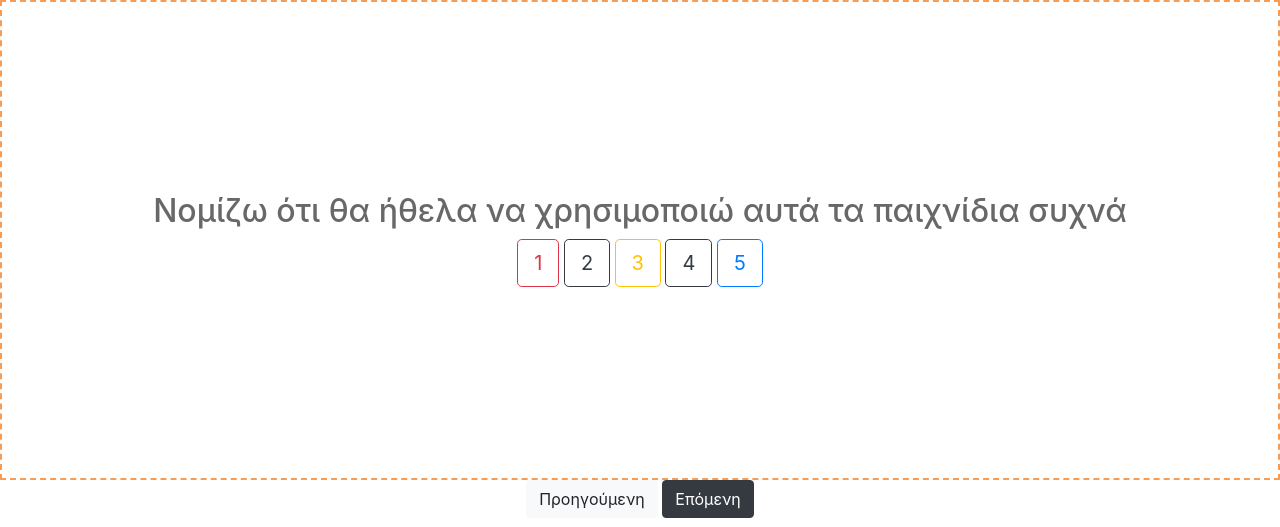
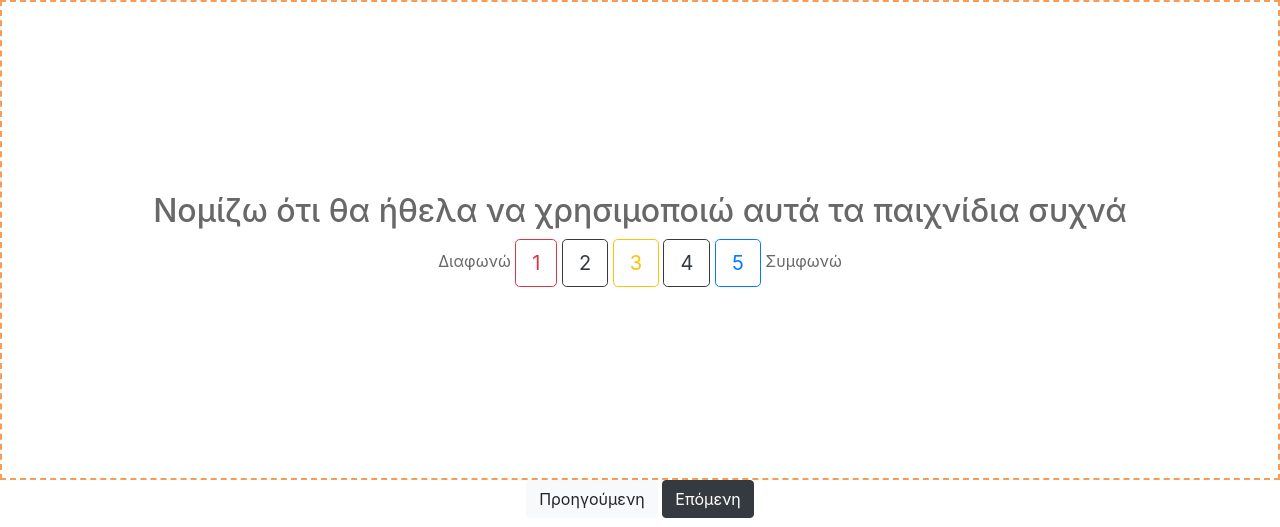
Before and after one commit to thodorispalios/php-register-login-system, a PHP site: page /evaluation.php in a window 1280 px wide. Shown: the part 56-583 px from the top of the page. Run offline with PHP 8.4, Linux system fonts and the light colour scheme.

Commit message:
Evaluation Polishing

```diff
--- a/evaluation.php
+++ b/evaluation.php
@@ -47,85 +47,105 @@
                         <!-- Questionaire in the form of a slideshow -->
                         <div class="mySlides">
                             <h2>Νομίζω ότι θα ήθελα να χρησιμοποιώ αυτά τα παιχνίδια συχνά</h2>
+                            Διαφωνώ
                             <button type="button" class="btn btn-outline-danger btn-lg">1</button>
                             <button type="button" class="btn btn-outline-dark btn-lg">2</button>
                             <button type="button" class="btn btn-outline-warning btn-lg">3</button>
                             <button type="button" class="btn btn-outline-dark btn-lg">4</button>
                             <button type="button" class="btn btn-outline-primary btn-lg">5</button>
+                            Συμφωνώ
                         </div>
                         <div class="mySlides">
                             <h2>Βρήκα αυτά τα παιχνίδια αδικαιολόγητα περίπλοκα</h2>
+                            Διαφωνώ
                             <button type="button" class="btn btn-outline-danger btn-lg">1</button>
                             <button type="button" class="btn btn-outline-dark btn-lg">2</button>
                             <button type="button" class="btn btn-outline-warning btn-lg">3</button>
                             <button type="button" class="btn btn-outline-dark btn-lg">4</button>
                             <button type="button" class="btn btn-outline-primary btn-lg">5</button>
+                            Συμφωνώ
                         </div>
                         <div class="mySlides">
                             <h2>Σκέφτηκα ότι αυτά τα παιχνίδια ήταν εύκολα στη χρήση</h2>
+                            Διαφωνώ
                             <button type="button" class="btn btn-outline-danger btn-lg">1</button>
                             <button type="button" class="btn btn-outline-dark btn-lg">2</button>
                             <button type="button" class="btn btn-outline-warning btn-lg">3</button>
                             <button type="button" class="btn btn-outline-dark btn-lg">4</button>
                             <button type="button" class="btn btn-outline-primary btn-lg">5</button>
+                            Συμφωνώ
                         </div>
                         <div class="mySlides">
                             <h2>Νομίζω ότι θα χρειαστώ βοήθεια από κάποιον ειδικό για να μπορέσω να χρησιμοποιήσω αυτά τα
                             παιχνίδια</h2>
+                            Διαφωνώ
                             <button type="button" class="btn btn-outline-danger btn-lg">1</button>
                             <button type="button" class="btn btn-outline-dark btn-lg">2</button>
                             <button type="button" class="btn btn-outline-warning btn-lg">3</button>
                             <button type="button" class="btn btn-outline-dark btn-lg">4</button>
                             <button type="button" class="btn btn-outline-primary btn-lg">5</button>
+                            Συμφωνώ
                         </div>
                         <div class="mySlides">
                             <h2>Βρήκα τις διάφορες λειτουργίες σ’ αυτά τα παιχνίδια καλά ενσωματωμένες</h2>
+                            Διαφωνώ
                             <button type="button" class="btn btn-outline-danger btn-lg">1</button>
                             <button type="button" class="btn btn-outline-dark btn-lg">2</button>
                             <button type="button" class="btn btn-outline-warning btn-lg">3</button>
                             <button type="button" class="btn btn-outline-dark btn-lg">4</button>
                             <button type="button" class="btn btn-outline-primary btn-lg">5</button>
+                            Συμφωνώ
                         </div>
                         <div class="mySlides">
                             <h2>Σκέφτηκα ότι υπήρχε μεγάλη ασυνέπεια στη λειτουργία των παιχνιδιών</h2>
+                            Διαφωνώ
                             <button type="button" class="btn btn-outline-danger btn-lg">1</button>
                             <button type="button" class="btn btn-outline-dark btn-lg">2</button>
                             <button type="button" class="btn btn-outline-warning btn-lg">3</button>
                             <button type="button" class="btn btn-outline-dark btn-lg">4</button>
                             <button type="button" class="btn btn-outline-primary btn-lg">5</button>
+                            Συμφωνώ
                         </div>
                         <div class="mySlides">
                             <h2>Φαντάζομαι ότι οι περισσότεροι άνθρωποι θα μάθουν να χρησιμοποιούν αυτά τα παιχνίδια πολύ
                             γρήγορα</h2>
+                            Διαφωνώ
                             <button type="button" class="btn btn-outline-danger btn-lg">1</button>
                             <button type="button" class="btn btn-outline-dark btn-lg">2</button>
                             <button type="button" class="btn btn-outline-warning btn-lg">3</button>
                             <button type="button" class="btn btn-outline-dark btn-lg">4</button>
                             <button type="button" class="btn btn-outline-primary btn-lg">5</button>
+                            Συμφωνώ
                         </div>
                         <div class="mySlides">
                             <h2>Βρήκα αυτά τα παιχνίδια πολύ δύσκολα/περίπλοκα στη χρήση</h2>
+                            Διαφωνώ
                             <button type="button" class="btn btn-outline-danger btn-lg">1</button>
                             <button type="button" class="btn btn-outline-dark btn-lg">2</button>
                             <button type="button" class="btn btn-outline-warning btn-lg">3</button>
                             <button type="button" class="btn btn-outline-dark btn-lg">4</button>
                             <button type="button" class="btn btn-outline-primary btn-lg">5</button>
+                            Συμφωνώ
                         </div>
                         <div class="mySlides">
                             <h2>Ένιωσα πολύ σίγουρος/η χρησιμοποιώντας αυτά τα παιχνίδια</h2>
+                            Διαφωνώ
                             <button type="button" class="btn btn-outline-danger btn-lg">1</button>
                             <button type="button" class="btn btn-outline-dark btn-lg">2</button>
                             <button type="button" class="btn btn-outline-warning btn-lg">3</button>
                             <button type="button" class="btn btn-outline-dark btn-lg">4</button>
                             <button type="button" class="btn btn-outline-primary btn-lg">5</button>
+                            Συμφωνώ
                         </div>
                         <div class="mySlides">
                             <h2>Χρειάστηκε να μάθω πολλά πράγματα πριν να μπορέσω να ξεκινήσω με αυτά τα παιχνίδια</h2>
+                            Διαφωνώ
                             <button type="button" class="btn btn-outline-danger btn-lg">1</button>
                             <button type="button" class="btn btn-outline-dark btn-lg">2</button>
                             <button type="button" class="btn btn-outline-warning btn-lg">3</button>
                             <button type="button" class="btn btn-outline-dark btn-lg">4</button>
                             <button type="button" class="btn btn-outline-primary btn-lg">5</button>
+                            Συμφωνώ
                         </div>
                     </div>
                 </div>
--- a/settings.php
+++ b/settings.php
@@ -101,6 +101,9 @@
                         <input class="form-control" type="text" name="city" placeholder="Πόλη" required>
                         <hr class="mb-3">
                         <input class="btn btn-primary" type="submit" name="submit2" value="Ενημέρωση"/>
+                        <br>
+                        <br>
+                        <a href="evaluation.php" role="button" class="btn btn-info btn-lg btn-block">Αξιολογήστε τη Σελίδα</a>
                     </div>
                     <div class="col">
                         <h3>Εκπαίδευση</h3>
```
